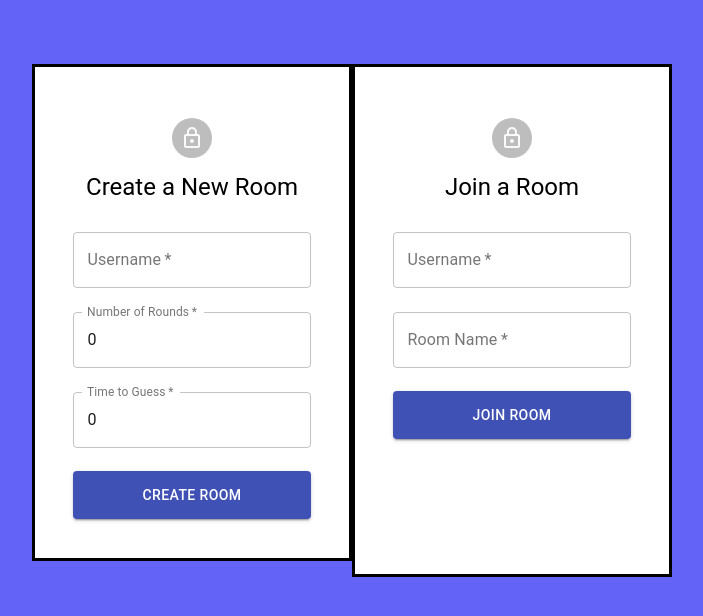
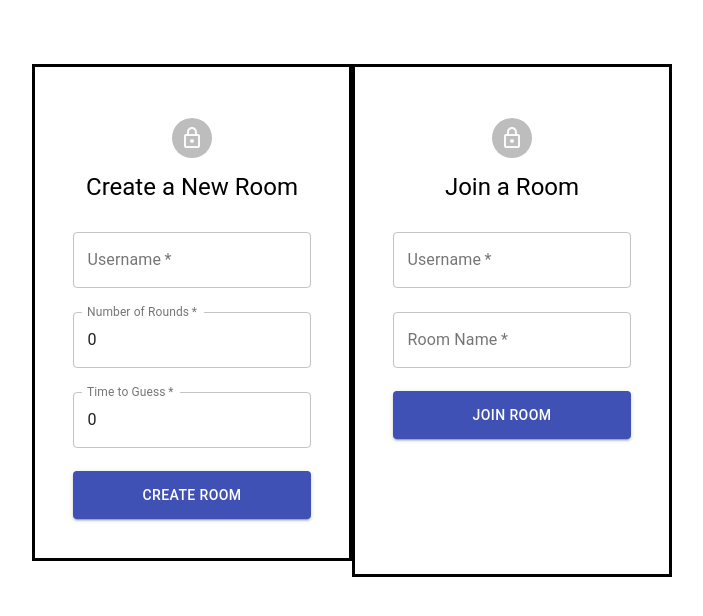
Before and after one commit to SPS-Team81/Pictionary, a React (Create React App) app in the folder client/: page / in a window 1280 px wide. Shown: the top 616 px of the page, without its empty margins (288-991 px from the left). Built offline with nearby package versions, Linux system fonts and the light colour scheme; no server answers.

Commit message:
Fix background color

```diff
--- a/client/src/components/join.css
+++ b/client/src/components/join.css
@@ -1,7 +1,3 @@
-body {
-    background-color: rgb(99, 99, 247);
-}
-
 .paper {
     margin-top: 5vw;
     display: flex;
```
